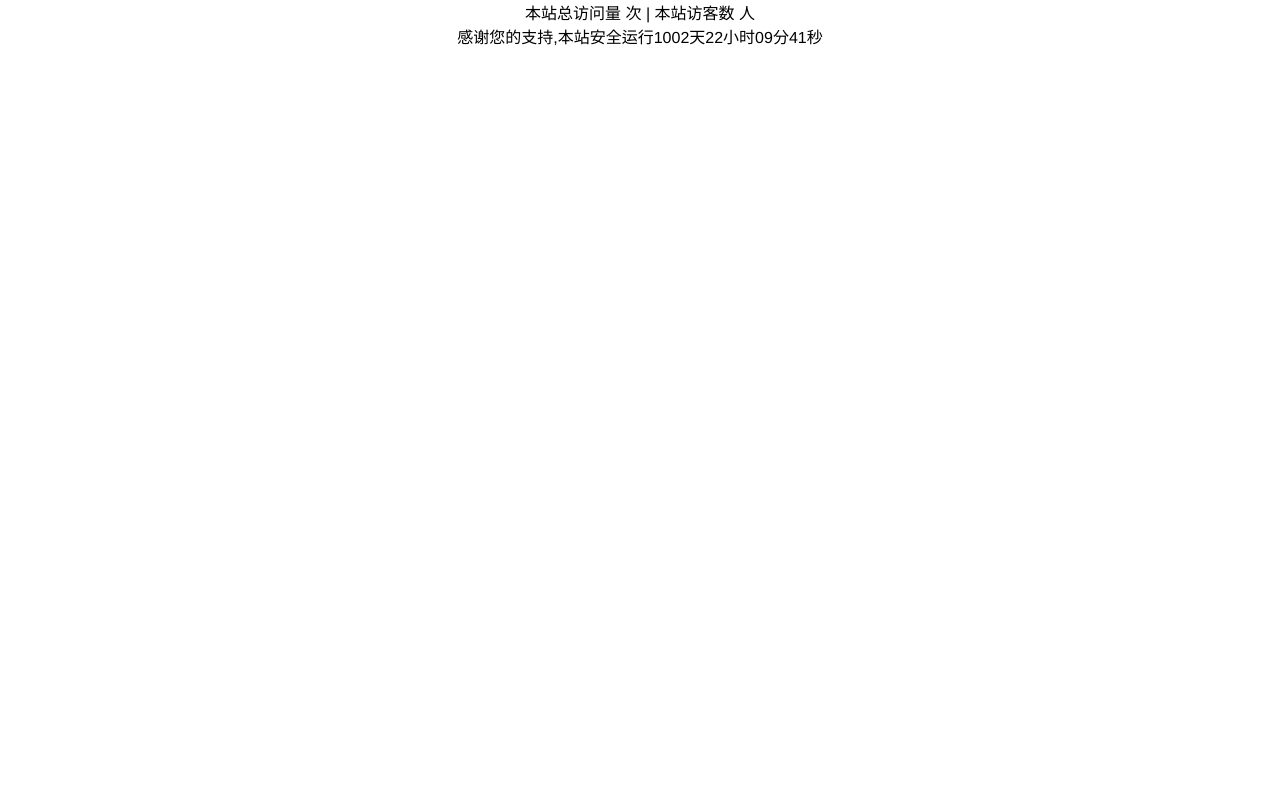
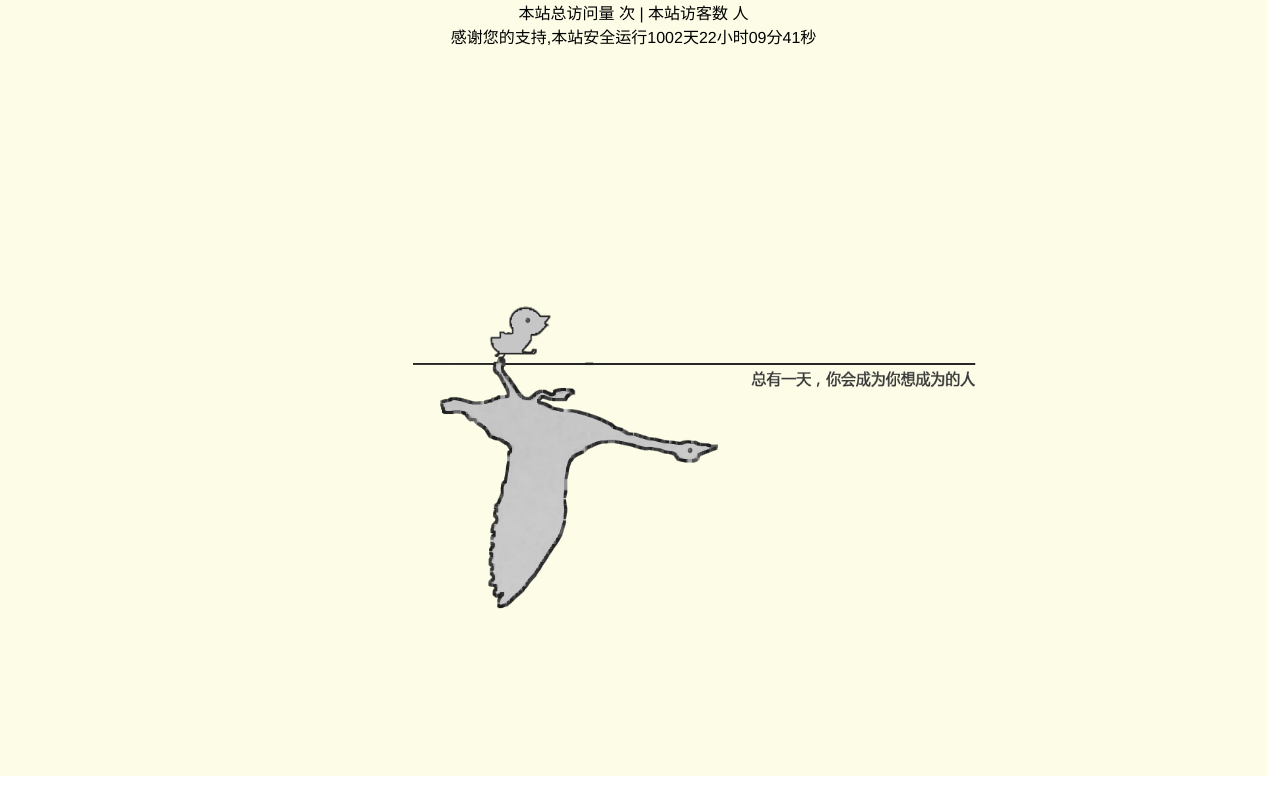
Before and after one commit to ainusers/stars, a Vue app: page /#/ in a window 1280 px wide. Built offline with nearby package versions, Linux system fonts and the light colour scheme.

Commit message:
stars : 首页背景,已调整好

```diff
--- a/src/components/Enter.vue
+++ b/src/components/Enter.vue
@@ -1,7 +1,6 @@
 <template>
-  <!--<div :style="backgroundImg"></div>-->
   <!--展示信息-->
-  <div class="count">
+  <div class="count" :style="backgroundImg">
     <span id="busuanzi_container_site_pv">
       本站总访问量
       <span id="busuanzi_value_site_pv"></span>次
@@ -24,10 +23,10 @@
   let script;
   let now = new Date();
   export default {
-    /*data() {
+    data() {
       return {
         backgroundImg: {
-          backgroundImage: "url(" + require("src/assets/enter/image/background.png") + ")",
+          backgroundImage: "url(" + require("../assets/enter/image/background.png") + ")",
           height: '97vh',
           width: '99vw',
           backgroundColor: '#fcfce7',
@@ -35,7 +34,7 @@
           backgroundRepeat: 'no-repeat',
         },
       }
-    },*/
+    },
     mounted() {
       script = require("busuanzi.pure.js");
       setInterval(this.runTime,250);
```
